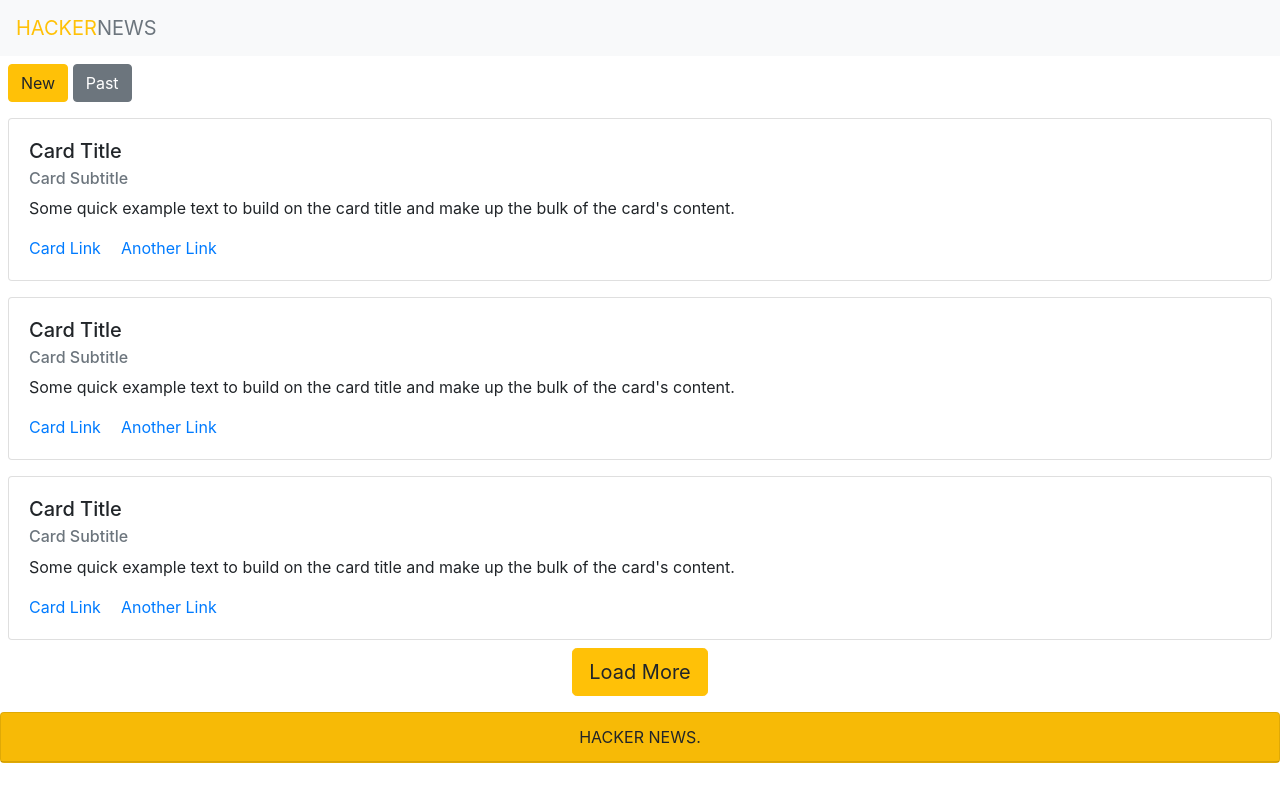
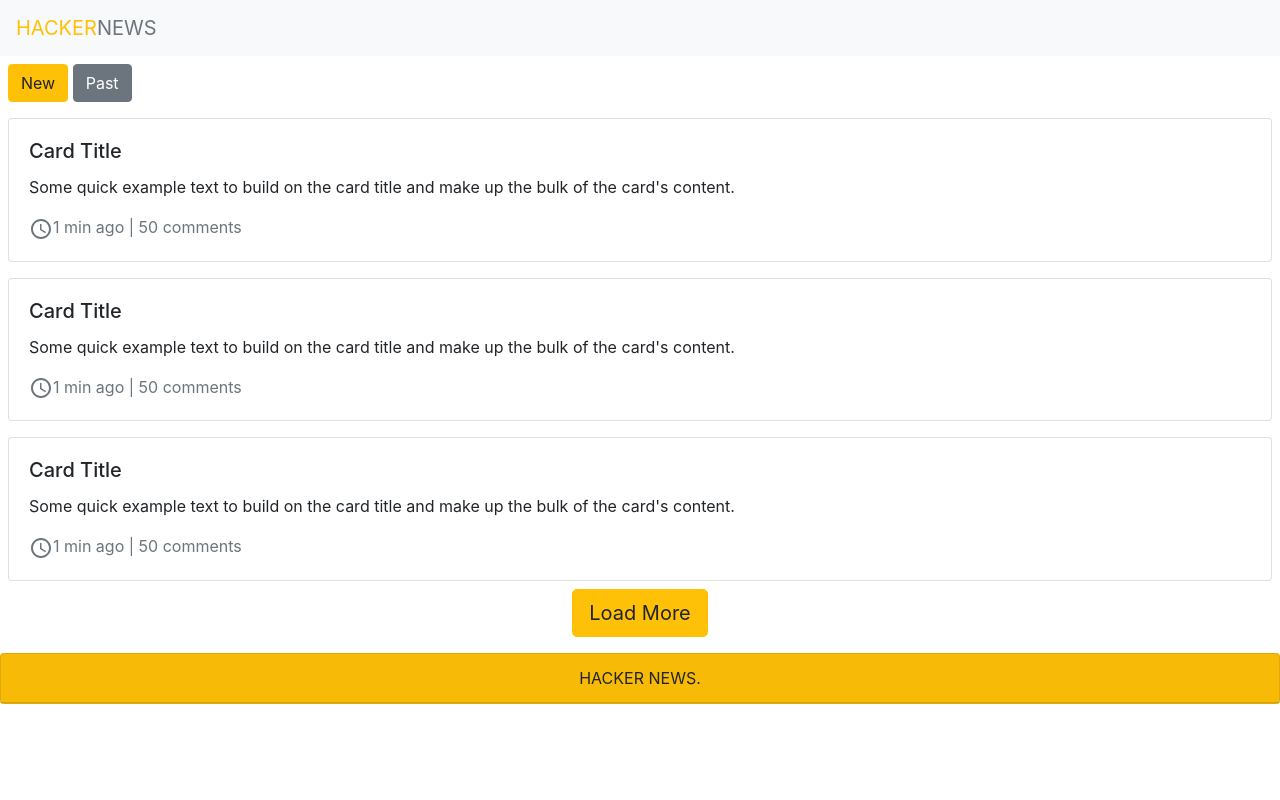
Before and after one commit to bmuhamood/hackernew-app, a React (Create React App) app: page / in a window 1280 px wide. Built offline with nearby package versions, Linux system fonts and the light colour scheme.

Commit message:
Installed Material UI and it's related Components

```diff
--- a/package.json
+++ b/package.json
@@ -3,6 +3,8 @@
   "version": "0.1.0",
   "private": true,
   "dependencies": {
+    "@material-ui/core": "^4.11.4",
+    "@material-ui/icons": "^4.11.2",
     "@testing-library/jest-dom": "^5.11.4",
     "@testing-library/react": "^11.1.0",
     "@testing-library/user-event": "^12.1.10",
--- a/public/index.html
+++ b/public/index.html
@@ -7,7 +7,7 @@
     <meta name="theme-color" content="#000000" />
     <meta
       name="description"
-      content="Web site created using create-react-app"
+      content="Hacker News"
     />
     <link rel="apple-touch-icon" href="%PUBLIC_URL%/logo192.png" />
     <link
--- a/src/components/Header.js
+++ b/src/components/Header.js
@@ -1,17 +1,18 @@
 import React from "react";
-import * as ReactBootStrap from "react-bootstrap";
 import { Navbar } from "react-bootstrap";
 
 function Header() {
   return (
-    <>
-      <Navbar bg="light" class="text-center">
-        <Navbar.Brand href="#home">
-          <span class="text-warning">HACKER</span>
-          <span class="text-secondary">NEWS</span>
-        </Navbar.Brand>
-      </Navbar>
-    </>
+    <div className="text-center">
+      <>
+        <Navbar bg="light">
+          <Navbar.Brand href="#home">
+            <span className="text-warning">HACKER</span>
+            <span className="text-secondary">NEWS</span>
+          </Navbar.Brand>
+        </Navbar>
+      </>
+    </div>
   );
 }
 
--- a/src/components/Subnav.js
+++ b/src/components/Subnav.js
@@ -7,7 +7,9 @@
       <div class="mt-2 text-left ml-2">
         <>
           <Button variant="warning">New</Button>{" "}
-          <Button variant="secondary" class="bg-info text-gray">Past</Button>{" "}
+          <Button variant="secondary">
+            Past
+          </Button>{" "}
         </>
       </div>
     );
--- a/src/components/Timeline.js
+++ b/src/components/Timeline.js
@@ -1,5 +1,6 @@
-import React from 'react'
+import React from 'react';
 import { Card } from "react-bootstrap";
+import AccessTimeIcon from "@material-ui/icons/AccessTime";
 
 function Timeline() {
     return (
@@ -7,15 +8,11 @@
         <Card style={{ width: "100%" }}>
           <Card.Body>
             <Card.Title>Card Title</Card.Title>
-            <Card.Subtitle className="mb-2 text-muted">
-              Card Subtitle
-            </Card.Subtitle>
             <Card.Text>
               Some quick example text to build on the card title and make up the
               bulk of the card's content.
             </Card.Text>
-            <Card.Link href="#">Card Link</Card.Link>
-            <Card.Link href="#">Another Link</Card.Link>
+            <span className="text-muted"><AccessTimeIcon />1 min ago | 50 comments</span>
           </Card.Body>
         </Card>
       </div>
```
Also changed, not shown: 2 other files (tests, documents, lock files or other folders).
